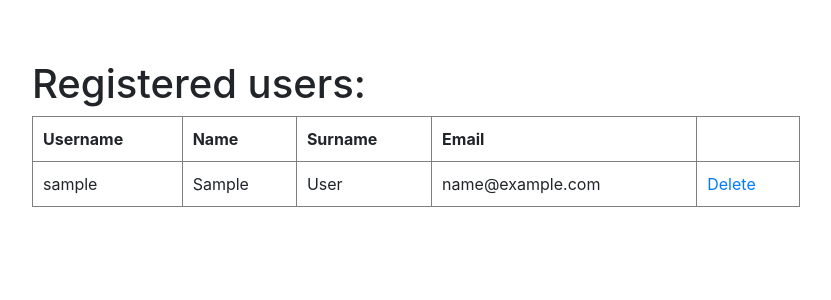
After one commit to MatZil/DataDog-Projektas, a Symfony app: template templates/users/users.html.twig in a window 1280 px wide. The commit adds this page. Shown: the top 300 px of the page, without its empty margins (224-1055 px from the left). Run offline with Twig, Linux system fonts and the light colour scheme; the template is opened without the code that fills it: most values are stand-ins (such as "Sample title", 1, 10 or a date in 2020); some libraries are stand-ins or nearby versions.

Commit message:
=Delete user function

```diff
--- a/templates/index.html.twig
+++ b/templates/index.html.twig
@@ -8,6 +8,7 @@
     <div>
         {% if is_granted('ROLE_ADMIN') %}
             <a href="{{ path("app_newEvent") }}">Create New Event</a>
+            <a href="{{ path("app_userList") }}">User list</a>
         {% endif %}
         <p>
             Follow this link to
--- /dev/null
+++ b/templates/users/users.html.twig
@@ -0,0 +1,24 @@
+{% extends 'base.html.twig' %}
+
+{% block title %}Users{% endblock %}
+
+{% block body %}
+    <h1>Registered users:</h1>
+    <table width="100%" border="1px" cellpadding="10px">
+        <tr>
+            <th>Username</th>
+            <th>Name</th>
+            <th>Surname</th>
+            <th>Email</th>
+        </tr>
+        {% for user in users %}
+            <tr>
+                <td> {{ user.getUsername() }} </td>
+                <td> {{ user.getFirstName() }}</td>
+                <td> {{ user.getSurname() }}</td>
+                <td> {{ user.getEmail() }}</td>
+                <td> <a href="{{ path('app_userDelete', { 'id': user.getId }) }}">Delete</a> </td>
+            </tr>
+        {% endfor %}
+        </table>
+{% endblock %}
```
Also changed, not shown: src/Controller/UserListController.php (added, +39 -0 lines), templates/security/reset_password.html.twig (renamed from templates/emails/reset_password.html.twig).
